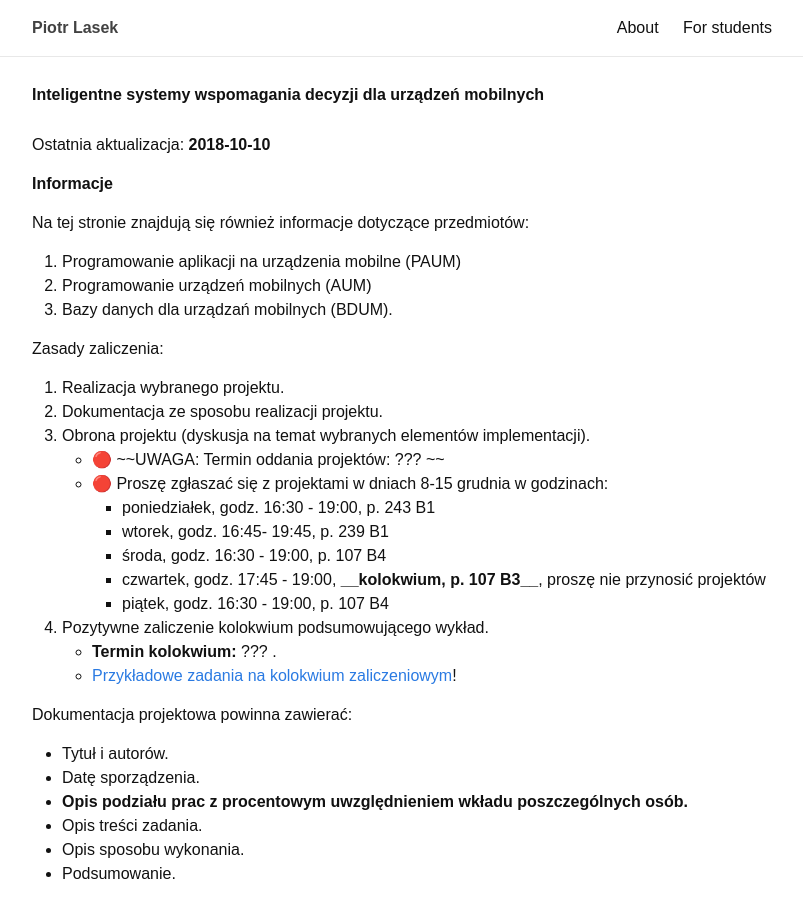
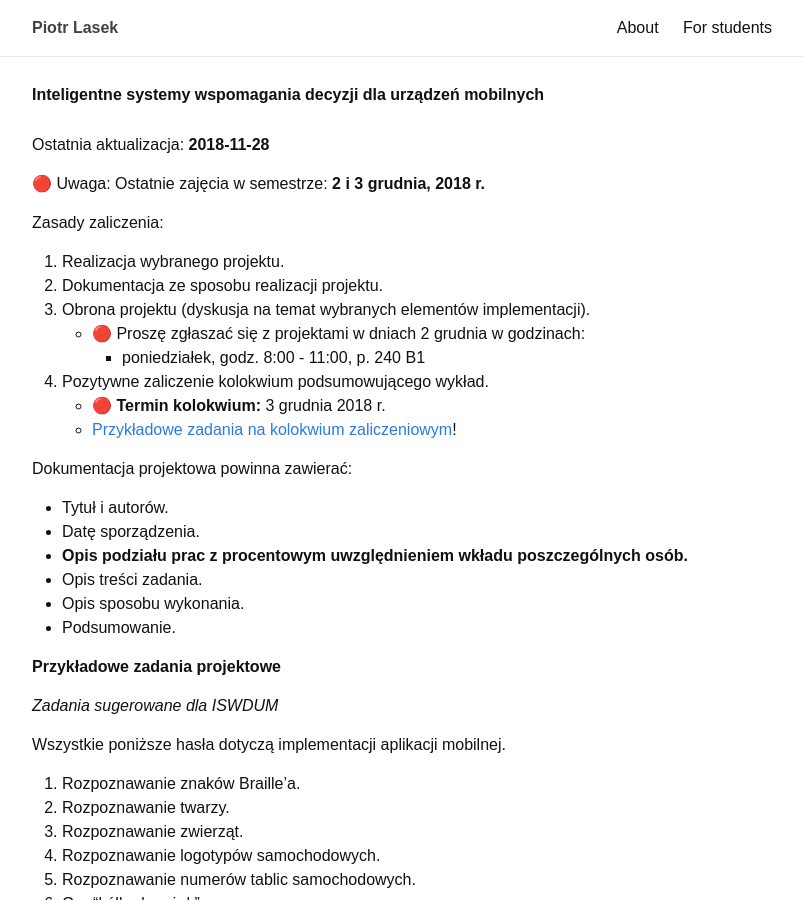
Before and after one commit to piotrlasek/piotrlasek.github.io, a Jekyll site: the page built from for-students/um.md, in a window 1280 px wide and 900 px high. Shown: the whole window, without its empty margins (238-1041 px from the left). Built offline with Jekyll 4.4.1, drawn with Linux system fonts in a browser that asks for light colours.

Commit message:
Update um.md

```diff
--- a/for-students/um.md
+++ b/for-students/um.md
@@ -5,15 +5,18 @@ permalink: /for-students/um
 exclude: true
 ---
 
-Ostatnia aktualizacja: **2018-10-10**
+Ostatnia aktualizacja: **2018-11-28**
 
+&#x1F534; Uwaga: Ostatnie zajęcia w semestrze: **2 i 3 grudnia, 2018 r.**
 
-# Informacje
+<!-- # Informacje
 
 Na tej stronie znajdują się również informacje dotyczące przedmiotów:
 1. Programowanie aplikacji na urządzenia mobilne (PAUM)
 1. Programowanie urządzeń mobilnych (AUM)
 1. Bazy danych dla urządzań mobilnych (BDUM).
+
+-->
 
 Zasady zaliczenia:
 
@@ -21,16 +24,12 @@ Zasady zaliczenia:
 2. Dokumentacja ze sposobu realizacji projektu.
 3. Obrona projektu (dyskusja na temat wybranych elementów
     implementacji).
-    * &#x1F534; ~~UWAGA: Termin oddania projektów: ??? ~~
-    * &#x1F534; Proszę zgłaszać się z projektami w dniach 8-15 grudnia w godzinach:<br>
-       - poniedziałek, godz. 16:30 - 19:00, p. 243 B1
-       - wtorek, godz. 16:45- 19:45, p. 239 B1
-       - środa, godz. 16:30 - 19:00, p. 107 B4
-       - czwartek, godz. 17:45 - 19:00, **__kolokwium, p. 107 B3__**, proszę nie przynosić projektów
-       - piątek, godz. 16:30 - 19:00, p. 107 B4
+    <!-- * &#x1F534; ~~UWAGA: Termin oddania projektów: ??? ~~ -->
+    * &#x1F534; Proszę zgłaszać się z projektami w dniach 2 grudnia w godzinach:<br>
+       - poniedziałek, godz. 8:00 - 11:00, p. 240 B1
 
 4. Pozytywne zaliczenie kolokwium podsumowującego wykład.
-    * **Termin kolokwium:** ??? .
+    * &#x1F534; **Termin kolokwium:** 3 grudnia 2018 r.
     * [Przykładowe zadania na kolokwium zaliczeniowym](iswddum-test.html.pdf)!
 
 Dokumentacja projektowa powinna zawierać:
```
